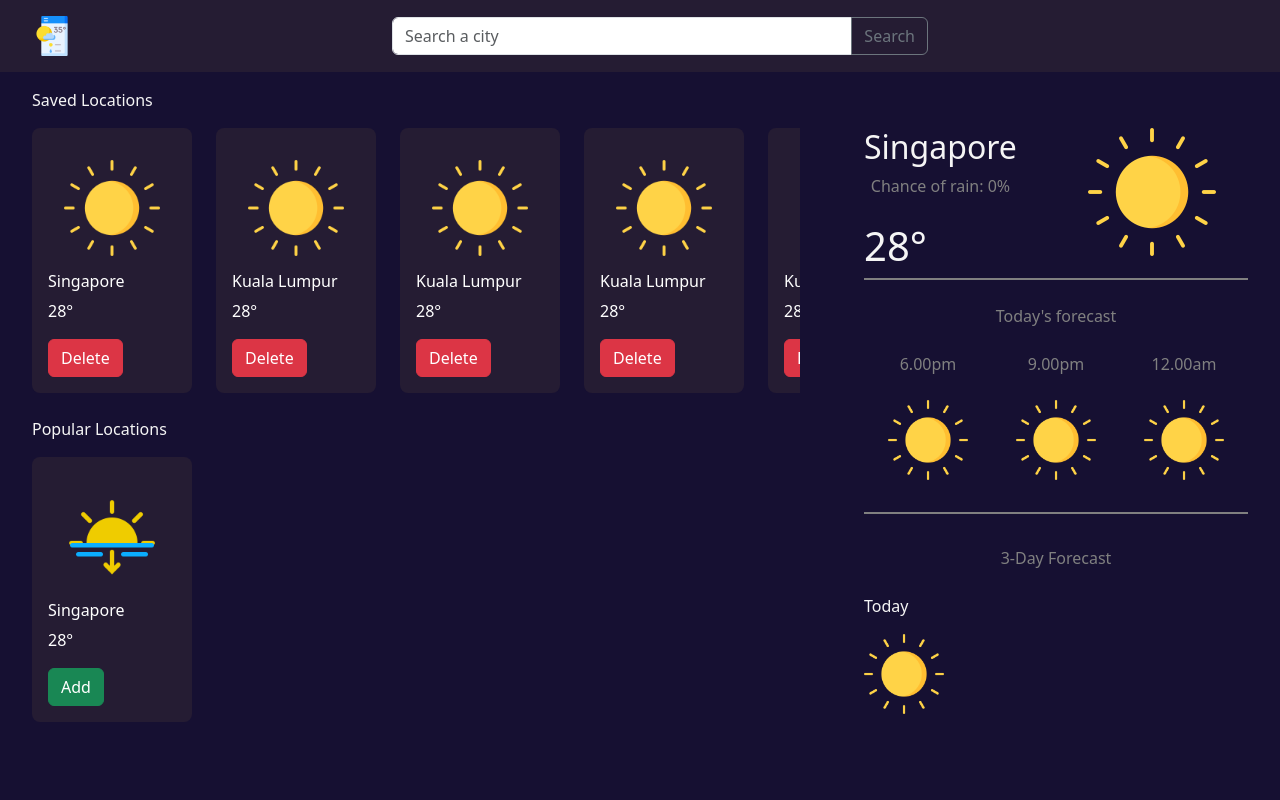
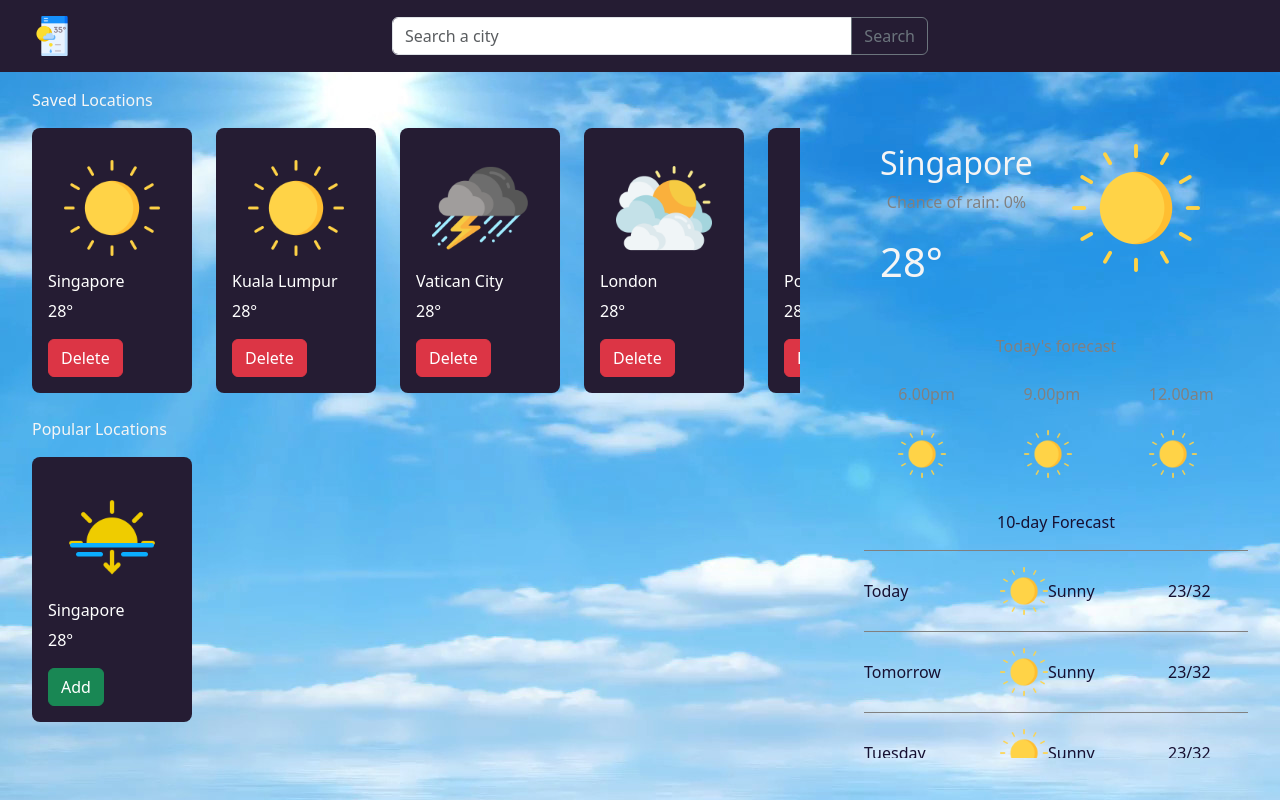
Before and after one commit to faizbasir/weather-app, a React app: page /overview in a window 1280 px wide. Built offline with nearby package versions, Linux system fonts and the light colour scheme.

Commit message:
updated static ui

```diff
--- a/src/index.scss
+++ b/src/index.scss
@@ -1,5 +1,6 @@
 body {
-  background-color: rgb(22, 16, 50);
+  // background-color: rgb(22, 16, 50);
+  background-image: url("../public/assets/images/sunny-background.jpeg");
   color: whitesmoke;
   margin: 0;
 }
--- a/src/module/currentConditions/container/CurrentConditions.scss
+++ b/src/module/currentConditions/container/CurrentConditions.scss
@@ -1,9 +1,14 @@
+.future-forecast-container {
+  overflow-y: auto;
+}
 .summary-container {
+  // background-color: rgb(37, 28, 51) !important;
   margin-top: 2.5rem;
   display: flex;
   justify-content: space-between;
-  border-bottom: 2px solid grey;
   margin-bottom: 1.5rem;
+  padding: 1rem;
+  border-radius: 0.5rem;
 }
 .description {
   color: grey;
@@ -17,15 +22,11 @@
   margin-right: 2rem;
 }
 .forecast-img {
-  width: 5rem;
-  height: 5rem;
+  width: 3rem;
+  height: 3rem;
 }
-.forecast-section {
+.today-forecast-section {
   display: flex;
   justify-content: space-around;
   padding-bottom: 2rem;
-  border-bottom: 2px solid grey;
 }
-.today-forecast {
-  margin-bottom: 2rem;
-}
--- a/src/module/currentConditions/container/CurrentConditions.tsx
+++ b/src/module/currentConditions/container/CurrentConditions.tsx
@@ -1,5 +1,6 @@
 import React from "react";
 import "./CurrentConditions.scss";
+import CurrentLocationForecast from "../../currentLocationForecast/CurrentLocationForecast";
 
 const sunny = require("../../../../public/assets/images/sunny.png");
 
@@ -16,7 +17,7 @@ const CurrentConditions = () => {
       </div>
       <div className="today-forecast">
         <p className="description">Today's forecast</p>
-        <div className="forecast-section">
+        <div className="today-forecast-section">
           <section>
             <p className="description">6.00pm</p>
             <img src={sunny} alt="" className="forecast-img" />
@@ -31,13 +32,7 @@ const CurrentConditions = () => {
           </section>
         </div>
       </div>
-      <div>
-        <p className="description">3-Day Forecast</p>
-        <section>
-          <p>Today</p>
-          <img src={sunny} alt="" className="forecast-img" />
-        </section>
-      </div>
+      <CurrentLocationForecast />
     </>
   );
 };
--- /dev/null
+++ b/src/module/currentLocationForecast/CurrentLocationForecast.scss
@@ -0,0 +1,35 @@
+.title {
+  width: fit-content;
+  margin: auto;
+  margin-bottom: 1rem;
+  color: rgb(22, 16, 50);
+}
+.content-text {
+  margin: 0;
+  width: 5rem;
+  height: 3rem;
+  display: flex;
+  align-items: center;
+  color: rgb(22, 16, 50);
+}
+.forecast-container {
+  overflow-y: auto;
+  max-height: 13rem;
+}
+.row-content {
+  display: flex;
+  justify-content: space-between;
+  margin-bottom: 1rem;
+  padding-top: 1rem;
+  border-top: 1px solid gray;
+  min-height: 4rem;
+}
+.forecast-img {
+  width: 3rem;
+  height: 3rem;
+}
+.weather-column {
+  display: flex;
+  justify-content: space-between;
+  width: 7rem;
+}
--- /dev/null
+++ b/src/module/currentLocationForecast/CurrentLocationForecast.tsx
@@ -0,0 +1,49 @@
+import React from "react";
+import "./CurrentLocationForecast.scss";
+
+const sunny = require("../../../public/assets/images/sunny.png");
+
+const CurrentLocationForecast = () => {
+  return (
+    <>
+      <div>
+        <p className="title">10-day Forecast</p>
+        <div className="forecast-container">
+          <div className="row-content">
+            <p className="content-text">Today</p>
+            <section className="weather-column">
+              <img src={sunny} alt="" className="forecast-img" />
+              <p className="content-text">Sunny</p>
+            </section>
+            <p className="content-text">23/32</p>
+          </div>
+          <div className="row-content">
+            <p className="content-text">Tomorrow</p>
+            <section className="weather-column">
+              <img src={sunny} alt="" className="forecast-img" />
+              <p className="content-text">Sunny</p>
+            </section>
+            <p className="content-text">23/32</p>
+          </div>
+          <div className="row-content">
+            <p className="content-text">Tuesday</p>
+            <section className="weather-column">
+              <img src={sunny} alt="" className="forecast-img" />
+              <p className="content-text">Sunny</p>
+            </section>
+            <p className="content-text">23/32</p>
+          </div>
+          <div className="row-content">
+            <p className="content-text">Wednesday</p>
+            <section className="weather-column">
+              <img src={sunny} alt="" className="forecast-img" />
+              <p className="content-text">Sunny</p>
+            </section>
+            <p className="content-text">23/32</p>
+          </div>
+        </div>
+      </div>
+    </>
+  );
+};
+export default CurrentLocationForecast;
--- a/src/module/savedLocations/SavedLocations.tsx
+++ b/src/module/savedLocations/SavedLocations.tsx
@@ -27,8 +27,16 @@ const SavedLocations = () => {
           </Button>
         </div>
         <div className="card-content">
-          <img src={sunny} alt="" className="card-img" />
-          <h3>Kuala Lumpur</h3>
+          <img src={storm} alt="" className="card-img" />
+          <h3>Vatican City</h3>
+          <p>28°</p>
+          <Button className="button" variant="danger">
+            Delete
+          </Button>
+        </div>
+        <div className="card-content">
+          <img src={cloudy} alt="" className="card-img" />
+          <h3>London</h3>
           <p>28°</p>
           <Button className="button" variant="danger">
             Delete
@@ -36,23 +44,7 @@ const SavedLocations = () => {
         </div>
         <div className="card-content">
           <img src={sunny} alt="" className="card-img" />
-          <h3>Kuala Lumpur</h3>
-          <p>28°</p>
-          <Button className="button" variant="danger">
-            Delete
-          </Button>
-        </div>
-        <div className="card-content">
-          <img src={sunny} alt="" className="card-img" />
-          <h3>Kuala Lumpur</h3>
-          <p>28°</p>
-          <Button className="button" variant="danger">
-            Delete
-          </Button>
-        </div>
-        <div className="card-content">
-          <img src={sunny} alt="" className="card-img" />
-          <h3>Kuala Lumpur</h3>
+          <h3>Port Au Prince</h3>
           <p>28°</p>
           <Button className="button" variant="danger">
             Delete
```
Also changed, not shown: public/assets/images/sunny-background.jpeg (added).
